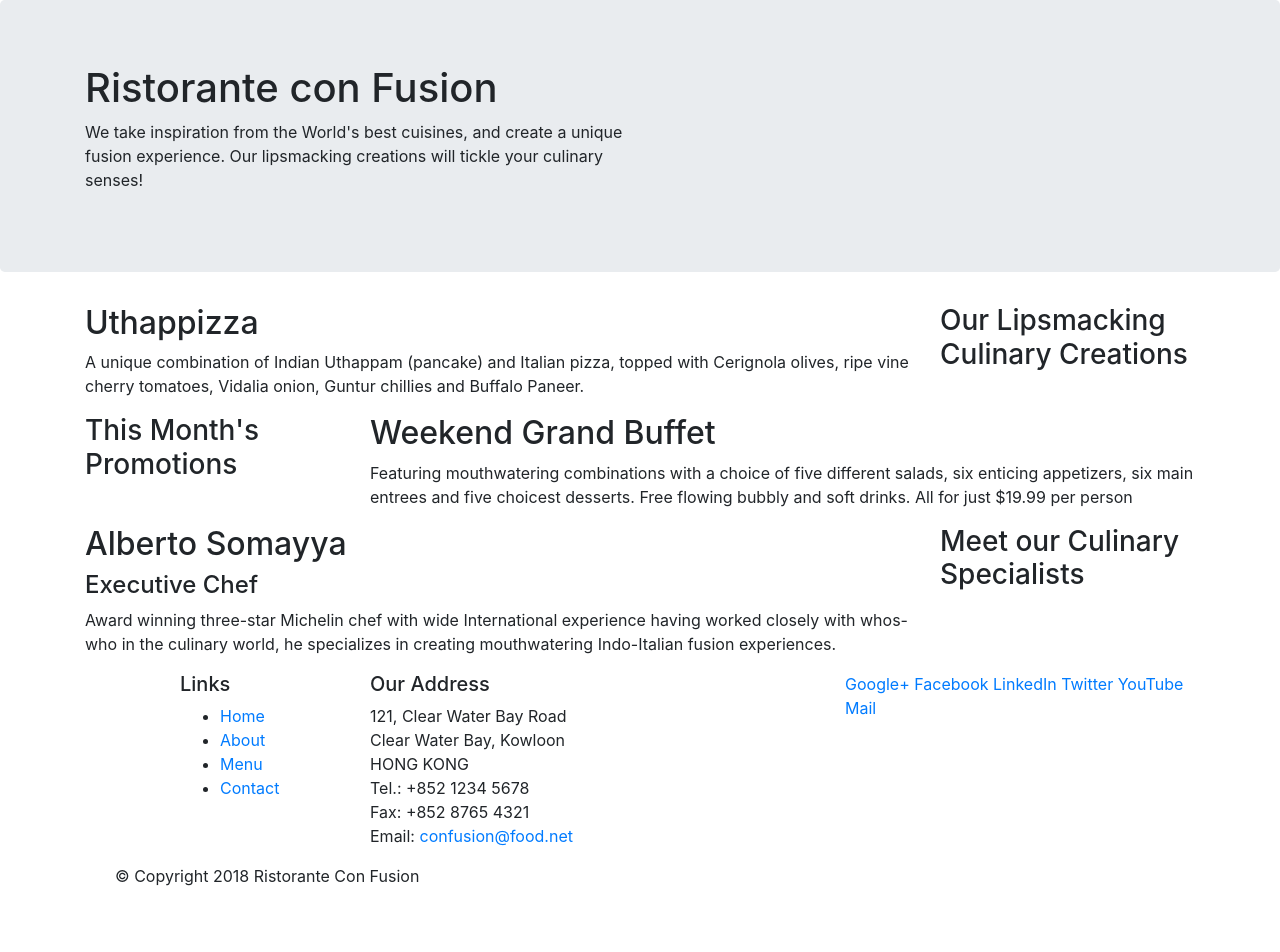
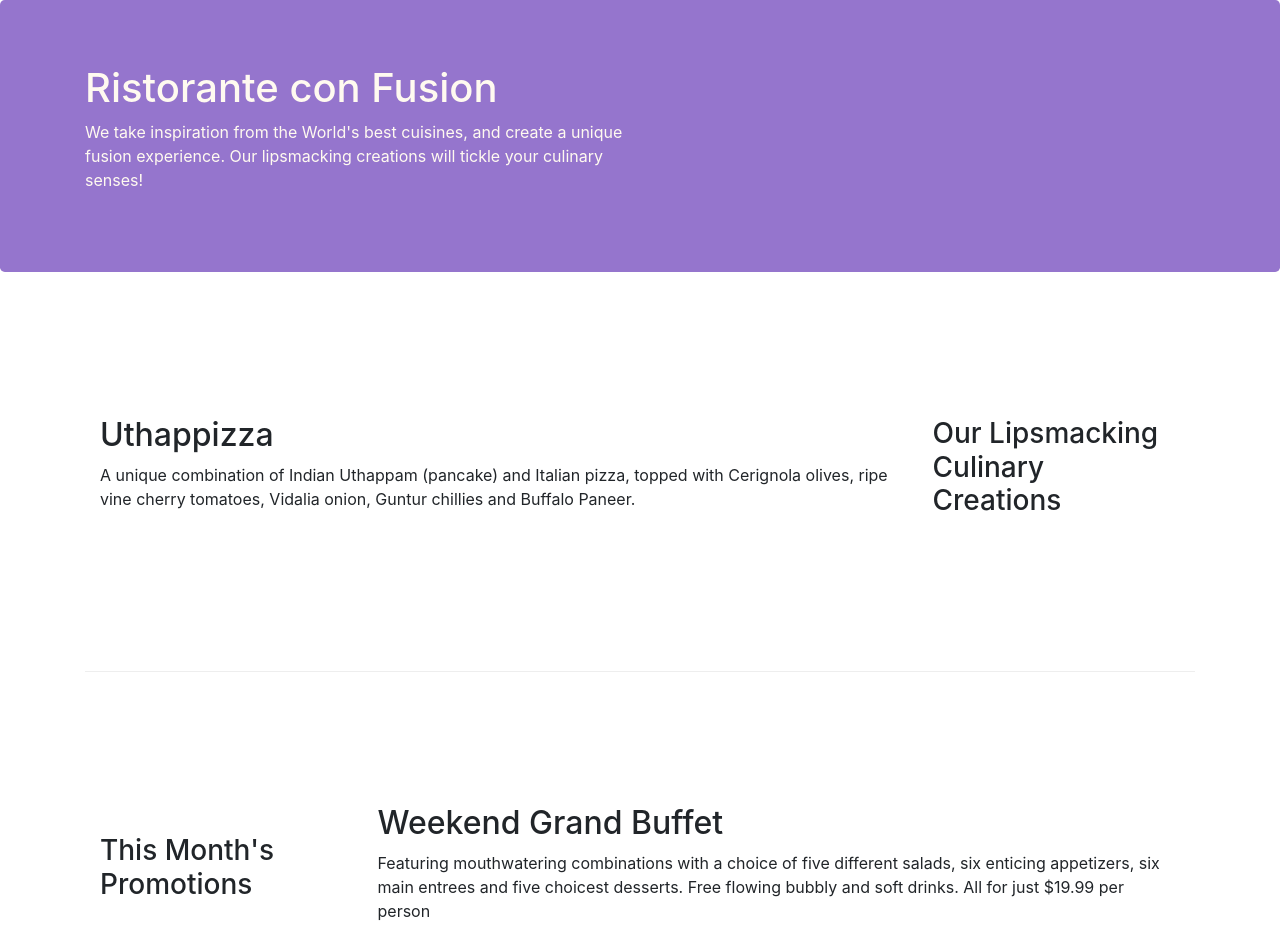
Before and after one commit to shreedhar0/conFusion, a website: page index.html in a window 1280 px wide. Shown: the top 952 px of the page. Before the commit the page ends 904 px from the top, so only its background shows below. Drawn offline with nearby package versions, Linux system fonts and the light colour scheme.

Commit message:
Commit grid part2

```diff
--- /dev/null
+++ b/css/styles.css
@@ -0,0 +1,26 @@
+.row-header{
+    margin: 0px auto;
+    padding: 0px auto;
+}
+.row-content{
+    margin: 0px;
+    padding: 0px, 50px, 0px, 50px;
+    border-bottom: 1px ridge;
+    min-height: 400px;
+}
+.footer{
+    background-color: #D1C4E9;
+    margin: 0px auto;
+    padding: 20px, 0px, 20px, 0px;
+}
+.jumbotron{
+    padding: 70px, 30px, 70px, 30px;
+    margin: 0px auto;
+    background: #9575CD;
+    color: floralwhite;
+}
+.address{
+    font-size: 80%;
+    margin: 0px;
+    color: #0f0f0f;
+}
--- a/index.html
+++ b/index.html
@@ -9,6 +9,7 @@
 
     <!-- Bootstrap CSS -->
     <link rel="stylesheet" href="node_modules/bootstrap/dist/css/bootstrap.min.css">
+    <link rel="stylesheet" href="css/styles.css">
     <title>Ristorante Con Fusion</title>
 </head>
 
@@ -28,7 +29,7 @@
     </header>
 
     <div class="container">
-        <div class="row">
+        <div class="row row-content align-items-center">
             <div class="col-12 col-sm-4 order-sm-last col-md-3">
                 <h3>Our Lipsmacking Culinary Creations</h3>
             </div>
@@ -39,7 +40,7 @@
         </div>
 
 
-        <div class="row">
+        <div class="row row-content align-items-center">
             <div class="col-12 col-sm-4 col-md-3">
                 <h3>This Month's Promotions</h3>
             </div>
@@ -49,7 +50,7 @@
             </div>
         </div>
 
-        <div class="row">
+        <div class="row row-content align-items-center">
             <div class="col-12 col-sm-4 order-sm-last col-md-3">
                 <h3>Meet our Culinary Specialists</h3>
             </div>
@@ -61,12 +62,12 @@
         </div>
     </div>
 
-    <footer>
+    <footer class="footer">
         <div class="container">
-            <div class="row">
+            <div class="row ">
                 <div class="col-4 offset-1 col-sm-2">
                     <h5>Links</h5>
-                    <ul>
+                    <ul class="list-unstyled">
                         <li><a href="#">Home</a></li>
                         <li><a href="#">About</a></li>
                         <li><a href="#">Menu</a></li>
@@ -84,8 +85,8 @@
 		              Email: <a href="mailto:confusion@food.net">confusion@food.net</a>
 		           </address>
                 </div>
-                <div class="col-12 col-sm-4">
-                    <div>
+                <div class="col-12 col-sm-4 align-self-center">
+                    <div class="text-center ">
                         <a href="http://google.com/+">Google+</a>
                         <a href="http://www.facebook.com/profile.php?id=">Facebook</a>
                         <a href="http://www.linkedin.com/in/">LinkedIn</a>
@@ -95,7 +96,7 @@
                     </div>
                 </div>
            </div>
-           <div class="container">
+           <div class="row justify-content-center">
                 <div class="col-auto">
                     <p>© Copyright 2018 Ristorante Con Fusion</p>
                 </div>
```
